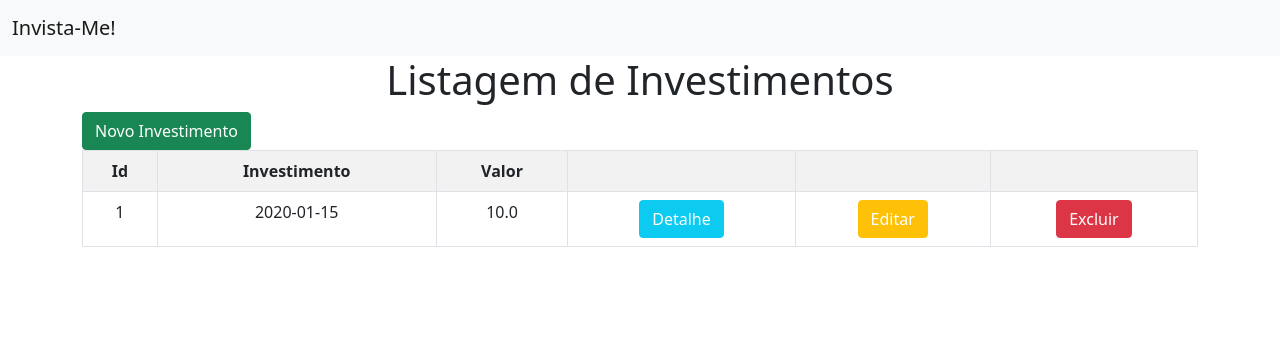
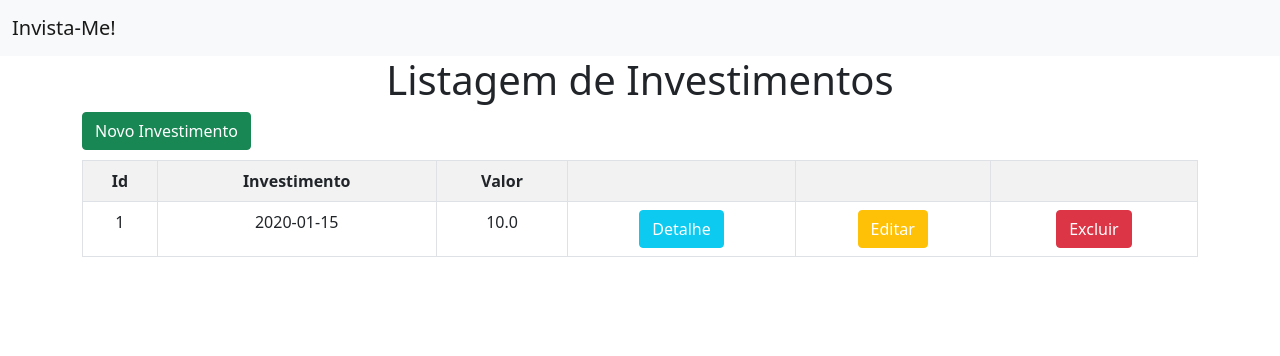
Before and after one commit to Hermelio/invista-me, a Django app: page / in a window 1280 px wide. Shown: the top 356 px of the page. Run offline with Django 3.2, Linux system fonts and the light colour scheme; tables that the repository leaves empty hold one stand-in row (values such as "Sample post"); some libraries are stand-ins or nearby versions.

Commit message:
Alinhamento

```diff
--- a/invista_me/templates/investimentos/pagina.html
+++ b/invista_me/templates/investimentos/pagina.html
@@ -6,10 +6,10 @@
 
 
 <div class="container">
-    <button class="btn btn-success"><a style="color: white;text-decoration: none; margin-top: 10px;"
+    <button class="btn btn-success"><a style="color: white;text-decoration: none; "
             href="{% url 'novo_investimento' %}">Novo
             Investimento</a></button>
-    <table class="table table-bordered table-striped">
+    <table class="table table-bordered table-striped" style="margin-top: 10px;">
         <tr>
             <th style="text-align: center;">Id</th>
             <th style="text-align: center;">Investimento</th>
```
